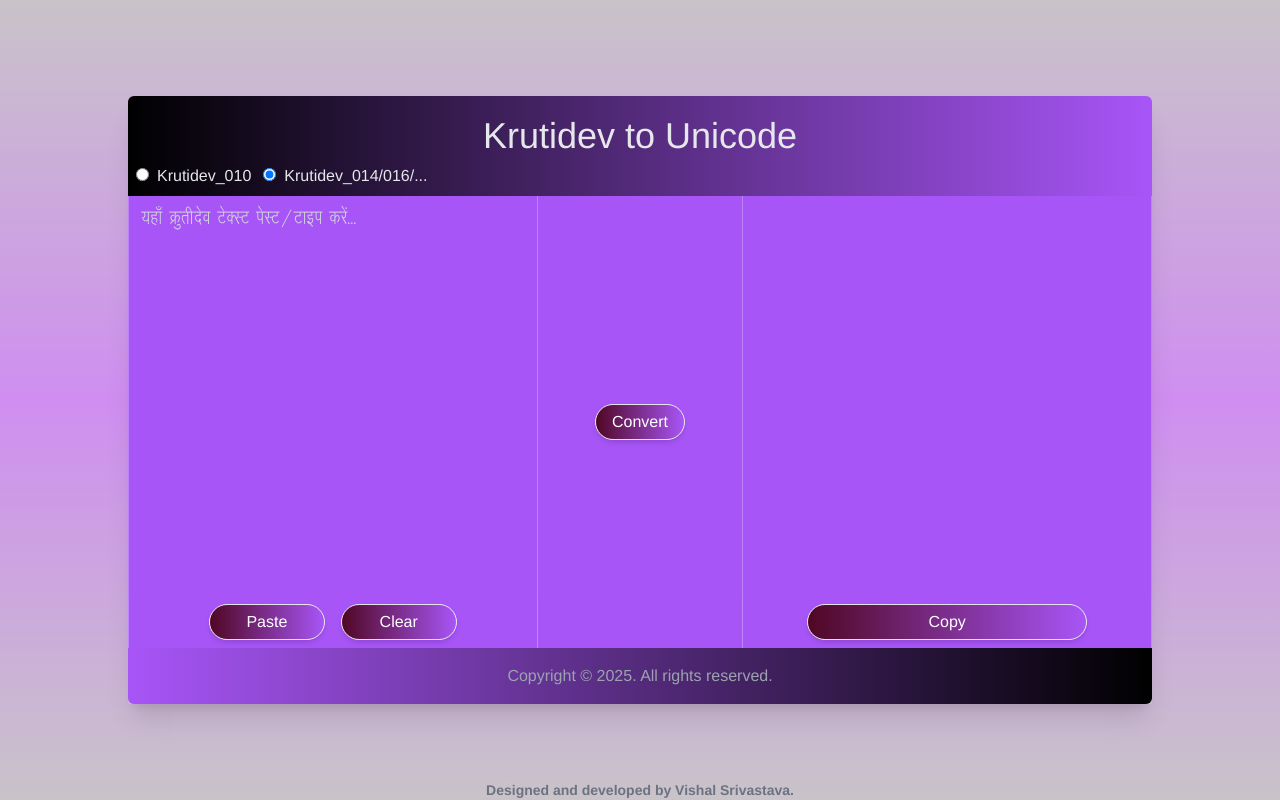
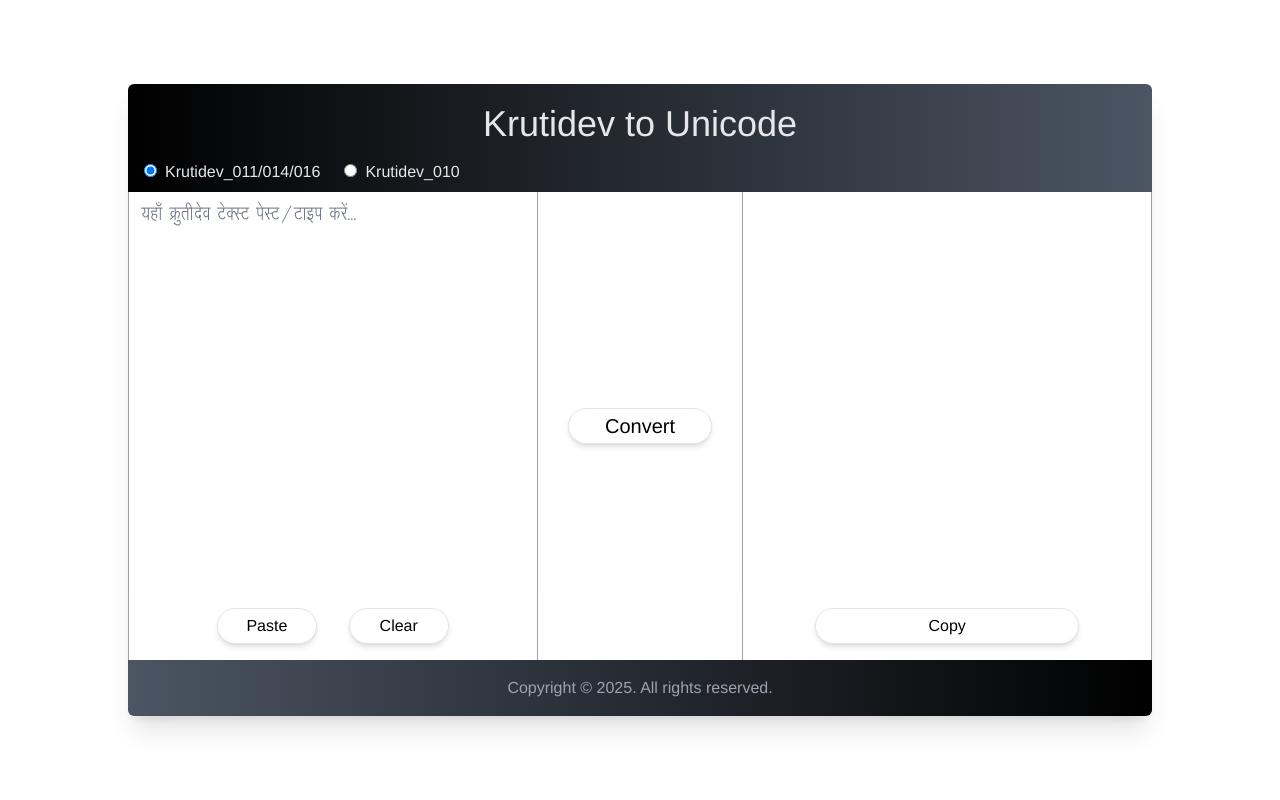
Before and after one commit to vishal0902/ktou, a React (Vite) app: page / in a window 1280 px wide. Built offline with nearby package versions, Linux system fonts and the light colour scheme.

Commit message:
some ui changes

```diff
--- a/index.html
+++ b/index.html
@@ -2,7 +2,7 @@
 <html lang="en">
   <head>
     <meta charset="UTF-8" />
-    <link rel="icon" type="image/svg+xml" href="/image.png" />
+    <link rel="icon" type="image/svg+xml" href="/favicon.ico" />
     <meta charset="UTF-8" name="viewport" content="width=device-width, initial-scale=1.0" />
     <title>K2U</title>
   </head>
--- a/src/App.tsx
+++ b/src/App.tsx
@@ -5,9 +5,9 @@ function App() {
   return (
     <div className="flex justify-center">
       <CardWithForm />
-      <div className="text-gray-500 text-sm font-bold absolute bottom-0">
+      {/* <div className="text-gray-500 text-sm font-bold absolute bottom-0">
         <p>Designed and developed by Vishal Srivastava.</p>
-      </div>
+      </div>  */}
     </div>
   );
 }
--- a/src/ConverterWindow.tsx
+++ b/src/ConverterWindow.tsx
@@ -42,19 +42,19 @@ export function CardWithForm() {
       <div className="shadow-xl grid  min-w-[80vw] min-h-[25vh] md:min-h-[50vh] items-center ">
 
       {/* Title */}
-        <div className="bg-gradient-to-r to-purple-500 from-black 100%
+        <div className="bg-gradient-to-r to-gray-600 from-black 100%
          rounded-t-md   text-gray-200  md:pt-5 pt-2">
           <div className="text-2xl md:text-4xl text-center">Krutidev to Unicode</div>
-          <div className="flex space-x-3 p-2 ">
+          <div className="flex space-x-6 p-2 mt-2 ml-2">
+            <div>
+                <input className="mr-2" defaultChecked type="radio" id="Krutidev014/016" name="fontName" value="Krutidev014/016"
+                onChange={(e)=>{console.log(e.target.value);setFontName(e.target.value)}} />
+                <label htmlFor="Krutidev014/016">Krutidev_011/014/016</label>
+            </div>
             <div>
                 <input className="mr-2" type="radio" id="Krutidev010" name="fontName" value="Krutidev010"
                 onChange={(e)=>{console.log(e.target.value);setFontName(e.target.value)}} />
                 <label htmlFor="Krutidev010">Krutidev_010</label>
-            </div>
-            <div>
-                <input className="mr-2" defaultChecked type="radio" id="Krutidev014/016" name="fontName" value="Krutidev014/016"
-                onChange={(e)=>{console.log(e.target.value);setFontName(e.target.value)}} />
-                <label htmlFor="Krutidev014/016">Krutidev_014/016/...</label>
             </div>
           </div>
         </div>
@@ -65,10 +65,10 @@ export function CardWithForm() {
 
           {/* textarea for krutidev */}
 
-          <div className="grid md:col-span-4  border border-y-0 border-purple-400">
+          <div className="grid md:col-span-4  border border-y-0 border-gray-400">
             <div>
                 <div className="">
-                {fontName === "Krutidev014/016"? <Textarea id="outputDiv" className="font-kruti text-2xl/7 text-white  bg-purple-500"
+                {fontName === "Krutidev014/016"? <Textarea id="outputDiv" className="font-kruti text-2xl/7 text-black bg-white"
                   value={krutidevText}
                   onChange={(e: any) => {
                     setKrutidevText(e.target.value);
@@ -76,7 +76,7 @@ export function CardWithForm() {
                   placeholder=";gk¡ Øqrhnso VsDLV isLV@Vkbi djsa---"
                 />:
 
-                <Textarea id="outputDiv" className="font-kruti_010 text-2xl/7 text-white  bg-purple-500"
+                <Textarea id="outputDiv" className="font-kruti_010 text-2xl/7 text-black  bg-white"
                   value={krutidevText}
                   onChange={(e: any) => {
                     setKrutidevText(e.target.value);
@@ -85,7 +85,7 @@ export function CardWithForm() {
                 />}
               </div>
             </div>
-            <div className="grid grid-cols-2  px-20 gap-4 py-2 bg-purple-500 border-0">
+            <div className="grid grid-cols-2  px-20 gap-4 py-2 bg-white border-0">
               <Button onClick={handlePaste} variant={"newButton"}>Paste</Button>
               <Button onClick={()=>{
                 setCopyStatus(false)
@@ -98,30 +98,13 @@ export function CardWithForm() {
 
 
           {/* Button & loader for conversion action */}
-          <div className="md:col-span-2 grid bg-purple-500 justify-center items-center ">
+          <div className="md:col-span-2 grid bg-white justify-center items-center ">
 
              <Button
               variant={"outline"}
               onClick={()=>fontName==="Krutidev014/016"?convert_to_unicode(krutidevText, setUnicodeText, setCopyStatus):convert_to_unicode_010 (krutidevText, setUnicodeText, setCopyStatus)}
-
-              //   async (e) => {
-              //   e.preventDefault();
-              //   setLoading(true)
-              //   await axios
-              //     .post(`${import.meta.env.VITE_BACKEND_URL}/api/convert`,{ krutidevText })
-              //     .then((Response) => {
-              //       setUnicodeText(Response.data.unicodeText);
-              //       setLoading(false)
-              //     })
-              //     .catch((error) => console.log(error));
-              // }
-              // ()=>{
-              //   const convertedText = convert_to_unicode(krutidevText)
-              //   setUnicodeText(convertedText)
-              // }
-              // }
               >
-              Convert
+              <span className="p-5 text-xl">Convert</span>
               </Button>
 
           </div>
@@ -131,14 +114,14 @@ export function CardWithForm() {
                   <Textarea className="text-xl" readOnly  value={unicodeText} />
                 </div> */}
 
-                <div className="grid md:col-span-4  border border-y-0 border-purple-400">
+                <div className="grid md:col-span-4  border border-y-0 border-gray-400">
             <div>
                 <div className="">
-                <Textarea id="unic" className="text-base text-white bg-purple-500" readOnly  value={unicodeText} />
+                <Textarea id="unic" className="text-base text-black bg-white" readOnly  value={unicodeText} />
 
               </div>
             </div>
-            <div className="grid px-16 py-2 bg-purple-500 border-0">
+            <div className="grid px-16 py-2 bg-white border-0">
               <Button onClick={handleCopy} variant={"newButton"}>{copyStatus ? <span>Copied &#10004;</span>:<span>Copy</span>}</Button>
             </div>
           </div>
@@ -154,7 +137,7 @@ export function CardWithForm() {
 
 
         {/* Footer starts here */}
-        <div className="bg-gradient-to-r from-purple-500  to-black   rounded-b-md text-center text-gray-400 text-sm md:text-base p-4 font-cursive ">
+        <div className="bg-gradient-to-r from-gray-600 to-black  rounded-b-md text-center text-gray-400 text-sm md:text-base p-4 font-cursive ">
           Copyright &copy; 2025. All rights reserved.
         </div>
 
--- a/src/components/ui/button.tsx
+++ b/src/components/ui/button.tsx
@@ -14,13 +14,13 @@ const buttonVariants = cva(
         destructive:
           "bg-destructive text-destructive-foreground shadow-sm hover:bg-destructive/90",
         outline:
-          "p-5 text-md rounded-full border  border-input bg-gradient-to-r to-purple-500 from-pink-950 text-white shadow-md hover:p-5 hover:bg-accent hover:border-pink-800 hover:border-2 hover:shadow-xl ",
+          "p-5 text-md rounded-full border  border-input bg-white text-black shadow-md hover:bg-accent hover:border-gray-800 hover:border-2 hover:shadow-xl ",
         secondary:
           "bg-secondary text-secondary-foreground shadow-sm hover:bg-secondary/80",
         ghost: "hover:bg-accent hover:text-accent-foreground",
         link: "text-primary underline-offset-4 hover:underline",
         newButton:
-          "p-4 text-md rounded-full border border-input bg-gradient-to-r to-purple-500 from-pink-950 text-white shadow-md hover:bg-accent  hover:border-purple-400 hover:border-2 hover:border-pink-800 hover:text-white ",
+          "p-4 m-2 text-md rounded-full border border-input bg-white from-pink-950 text-black shadow-md hover:bg-accent hover:border-2 hover:border-gray-800  ",
       },
       size: {
         default: "h-9 px-4 py-2",
--- a/src/components/ui/textarea.tsx
+++ b/src/components/ui/textarea.tsx
@@ -9,7 +9,7 @@ const Textarea = React.forwardRef<
   return (
     <textarea spellCheck="false"
       className={cn(
-        "text-base font-normal flex min-h-[20vh] md:min-h-[50vh] w-full px-3 py-2  shadow-sm placeholder:text-gray-300 focus-visible:outline-none  focus-visible:ring-ring disabled:cursor-not-allowed disabled:opacity-50 resize-none",
+        "text-base font-normal flex min-h-[20vh] md:min-h-[50vh] w-full px-3 py-2  shadow-sm placeholder:text-gray-500 focus-visible:outline-none  focus-visible:ring-ring disabled:cursor-not-allowed disabled:opacity-50 resize-none",
         className
       )}
       ref={ref}
--- a/src/index.css
+++ b/src/index.css
@@ -51,7 +51,7 @@ body {
   justify-content: center;
   min-width: 320px;
   min-height: 100vh;
-  background-image: linear-gradient(rgb(201, 195, 201), rgb(207, 142, 240), rgb(201, 195, 201) );
+  /* background-image: linear-gradient(rgb(201, 195, 201), rgb(207, 142, 240), rgb(201, 195, 201) ); */
   /* background: rgb(150, 27, 251); */
 
 }
```
Also changed, not shown: public/image.png (deleted), 1 other file (tests, documents, lock files or other folders).
